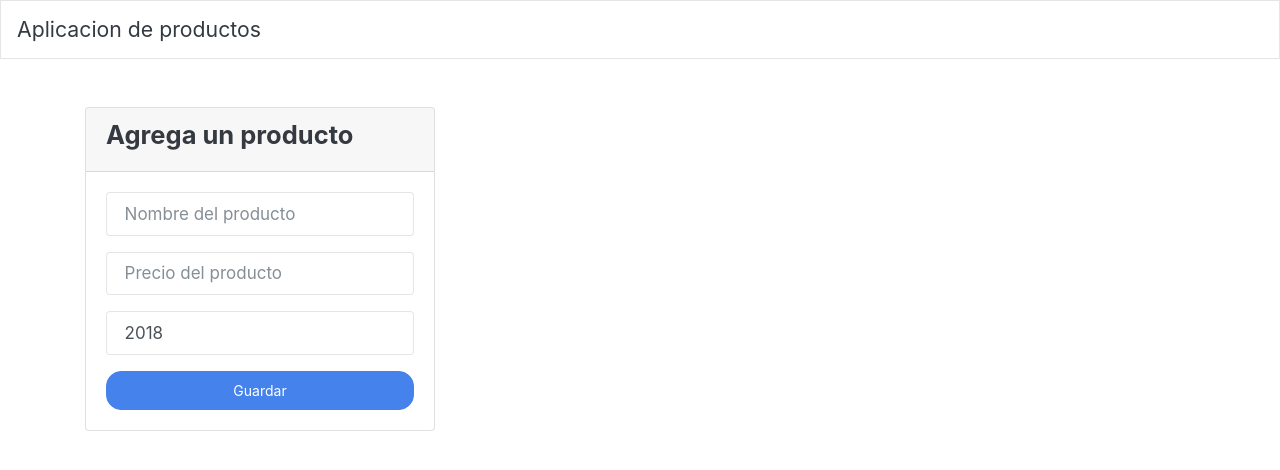
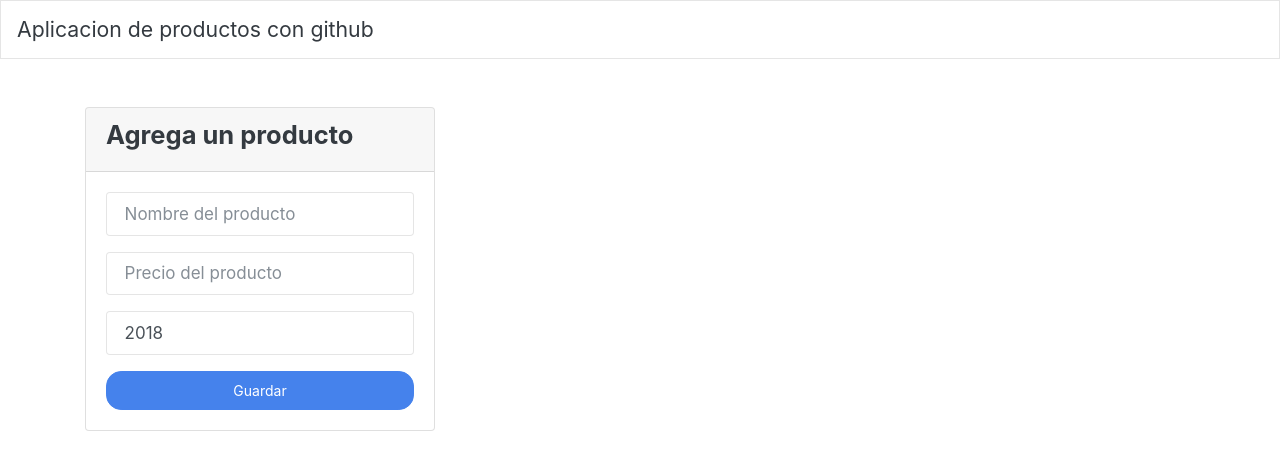
Before and after one commit to edwinandres/primeraAppJavaScript, a plain HTML site: page index.html in a window 1280 px wide. Drawn offline with Linux system fonts and the light colour scheme.

Commit message:
este es el titulo
estos son los comentarios en los que puedo escribir mucho mas y
describir todo lo que se realizo en el codigo

```diff
--- a/index.html
+++ b/index.html
@@ -14,7 +14,7 @@
     <!--NAVEGACION-->
     <nav class="navbar navbar-light bg-light" >
         <a href="/" class="navbar-brand">
-            Aplicacion de productos
+            Aplicacion de productos con github
         </a>
     </nav>
 
```
